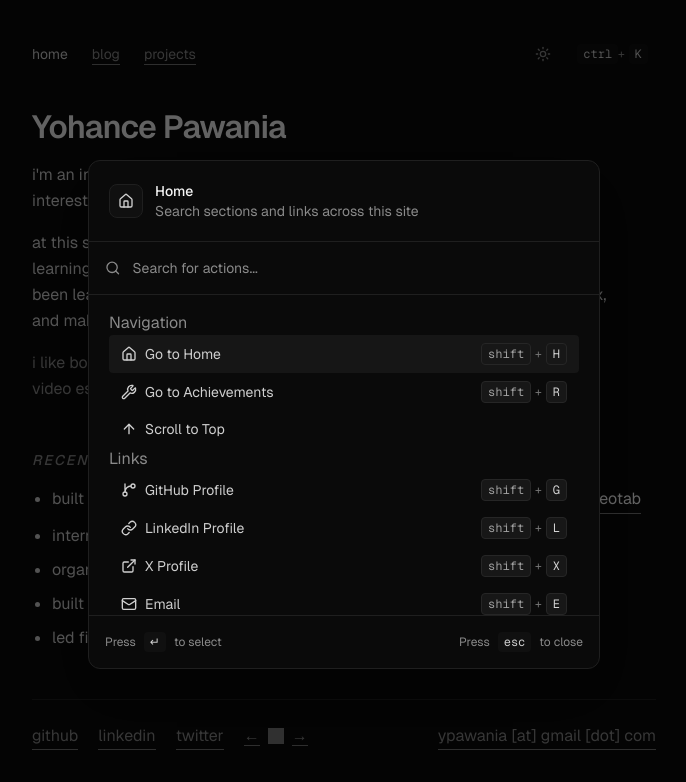
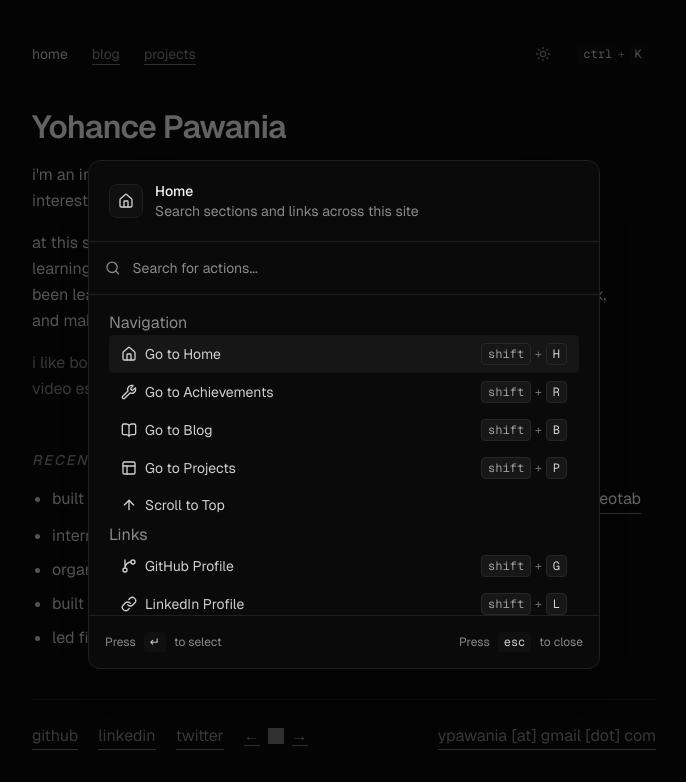
Before and after one commit to ypawania/yohancepawania.dev, a Next.js app: page / in a window 1280 px wide. Both pictures are taken after a click on the button "Open command palette". Shown: the top 782 px of the page, without its empty margins (296-982 px from the left). Built offline with nearby package versions, Linux system fonts and the light colour scheme; grey boxes are pictures that could not be loaded.

Commit message:
Make command palette route-aware

```diff
--- a/app/components/command-palette.tsx
+++ b/app/components/command-palette.tsx
@@ -4,18 +4,21 @@ import * as Dialog from "@radix-ui/react-dialog";
 import { Command } from "cmdk";
 import {
   ArrowUp,
+  BookOpen,
   ExternalLink,
   GitBranch,
   Home,
-  Link,
+  Link as LinkIcon,
   Mail,
   Moon,
   Palette,
+  PanelsTopLeft,
   Search,
   Sun,
   Wrench,
 } from "lucide-react";
-import { useEffect, useState } from "react";
+import { usePathname, useRouter } from "next/navigation";
+import { useCallback, useEffect, useState } from "react";
 import useMobileDevice from "../hooks/use-mobile-device";
 import useTheme from "../hooks/use-theme";
 
@@ -61,6 +64,8 @@ export default function CommandPalette({ repoUrl }: CommandPaletteProps) {
   const [open, setOpen] = useState(false);
   const [isShiftPressed, setIsShiftPressed] = useState(false);
   const isMobileDevice = useMobileDevice();
+  const pathname = usePathname();
+  const router = useRouter();
   const { theme, toggleTheme } = useTheme();
   const nextThemeLabel =
     theme === "dark"
@@ -73,6 +78,24 @@ export default function CommandPalette({ repoUrl }: CommandPaletteProps) {
     setOpen(false);
     command();
   }
+
+  const goToPath = useCallback((path: string) => {
+    if (pathname === path) {
+      window.scrollTo({ top: 0, behavior: "smooth" });
+      return;
+    }
+
+    router.push(path);
+  }, [pathname, router]);
+
+  const goToHomeSection = useCallback((id: string) => {
+    if (pathname === "/") {
+      scrollToId(id);
+      return;
+    }
+
+    router.push(`/#${id}`);
+  }, [pathname, router]);
 
   useEffect(() => {
     const handleCustomOpen = () => {
@@ -123,10 +146,16 @@ export default function CommandPalette({ repoUrl }: CommandPaletteProps) {
 
       if (key === "h") {
         event.preventDefault();
-        runCommand(() => scrollToId("top"));
+        runCommand(() => goToHomeSection("top"));
       } else if (key === "r") {
         event.preventDefault();
-        runCommand(() => scrollToId("recents"));
+        runCommand(() => goToHomeSection("recents"));
+      } else if (key === "b") {
+        event.preventDefault();
+        runCommand(() => goToPath("/blog"));
+      } else if (key === "p") {
+        event.preventDefault();
+        runCommand(() => goToPath("/projects"));
       } else if (key === "g") {
         event.preventDefault();
         runCommand(() => window.open("https://github.com/ypawania", "_blank"));
@@ -170,7 +199,7 @@ export default function CommandPalette({ repoUrl }: CommandPaletteProps) {
       document.removeEventListener("keyup", handleKeyUp);
       window.removeEventListener("blur", handleBlur);
     };
-  }, [open, repoUrl, toggleTheme]);
+  }, [goToHomeSection, goToPath, open, repoUrl, toggleTheme]);
 
   if (isMobileDevice) {
     return null;
@@ -181,11 +210,10 @@ export default function CommandPalette({ repoUrl }: CommandPaletteProps) {
       <Dialog.Portal>
         <Dialog.Overlay className="palette-overlay fixed inset-0 z-40" />
         <Dialog.Content
-          aria-describedby="command-palette-description"
           className="fixed left-1/2 top-[20%] z-50 w-[calc(100%-2rem)] max-w-[32rem] -translate-x-1/2 outline-none"
         >
           <Dialog.Title className="sr-only">Command palette</Dialog.Title>
-          <Dialog.Description id="command-palette-description" className="sr-only">
+          <Dialog.Description className="sr-only">
             Search website sections, links, and appearance controls.
           </Dialog.Description>
           <Command className="palette-surface overflow-hidden rounded-xl border shadow-2xl shadow-black/20">
@@ -218,7 +246,7 @@ export default function CommandPalette({ repoUrl }: CommandPaletteProps) {
               <Command.Group heading="Navigation" className="px-2 text-[var(--muted)]">
                 <Command.Item
                   value="home top landing intro"
-                  onSelect={() => runCommand(() => scrollToId("top"))}
+                  onSelect={() => runCommand(() => goToHomeSection("top"))}
                   className="palette-item flex cursor-pointer items-center gap-2 rounded px-3 py-2 text-sm"
                 >
                   <Home className="h-4 w-4" />
@@ -227,7 +255,7 @@ export default function CommandPalette({ repoUrl }: CommandPaletteProps) {
                 </Command.Item>
                 <Command.Item
                   value="recent achievements projects built work"
-                  onSelect={() => runCommand(() => scrollToId("recents"))}
+                  onSelect={() => runCommand(() => goToHomeSection("recents"))}
                   className="palette-item flex cursor-pointer items-center gap-2 rounded px-3 py-2 text-sm"
                 >
                   <Wrench className="h-4 w-4" />
@@ -235,8 +263,30 @@ export default function CommandPalette({ repoUrl }: CommandPaletteProps) {
                   <Shortcut isShiftPressed={isShiftPressed}>R</Shortcut>
                 </Command.Item>
                 <Command.Item
+                  value="blog writing notes"
+                  onSelect={() => runCommand(() => goToPath("/blog"))}
+                  className="palette-item flex cursor-pointer items-center gap-2 rounded px-3 py-2 text-sm"
+                >
+                  <BookOpen className="h-4 w-4" />
+                  <span className="flex-1">Go to Blog</span>
+                  <Shortcut isShiftPressed={isShiftPressed}>B</Shortcut>
+                </Command.Item>
+                <Command.Item
+                  value="projects builds work"
+                  onSelect={() => runCommand(() => goToPath("/projects"))}
+                  className="palette-item flex cursor-pointer items-center gap-2 rounded px-3 py-2 text-sm"
+                >
+                  <PanelsTopLeft className="h-4 w-4" />
+                  <span className="flex-1">Go to Projects</span>
+                  <Shortcut isShiftPressed={isShiftPressed}>P</Shortcut>
+                </Command.Item>
+                <Command.Item
                   value="top scroll back up"
-                  onSelect={() => runCommand(() => scrollToId("top"))}
+                  onSelect={() =>
+                    runCommand(() =>
+                      window.scrollTo({ top: 0, behavior: "smooth" }),
+                    )
+                  }
                   className="palette-item flex cursor-pointer items-center gap-2 rounded px-3 py-2 text-sm"
                 >
                   <ArrowUp className="h-4 w-4" />
@@ -270,7 +320,7 @@ export default function CommandPalette({ repoUrl }: CommandPaletteProps) {
                   }
                   className="palette-item flex cursor-pointer items-center gap-2 rounded px-3 py-2 text-sm"
                 >
-                  <Link className="h-4 w-4" />
+                  <LinkIcon className="h-4 w-4" />
                   <span className="flex-1">LinkedIn Profile</span>
                   <Shortcut isShiftPressed={isShiftPressed}>L</Shortcut>
                 </Command.Item>
```
